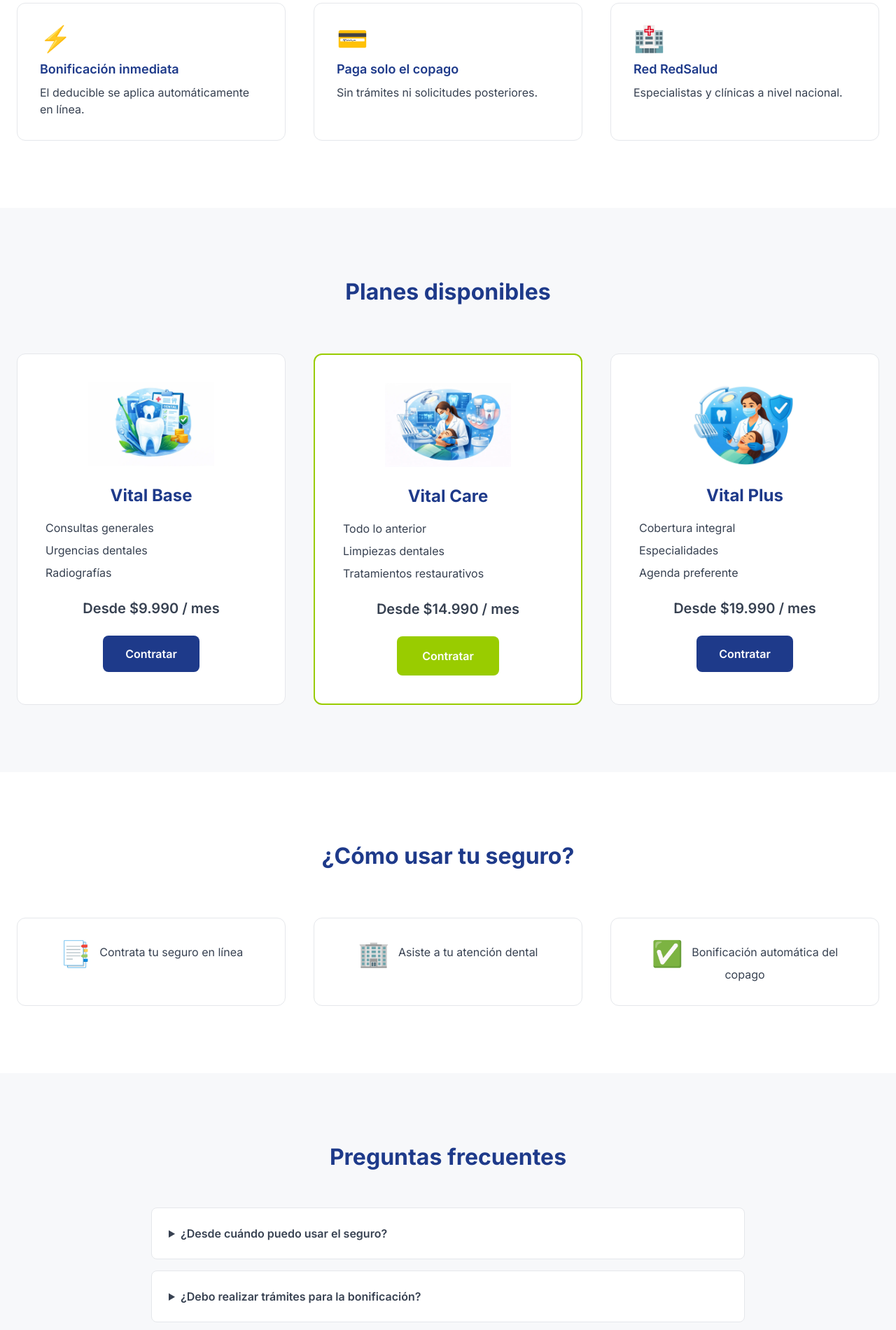
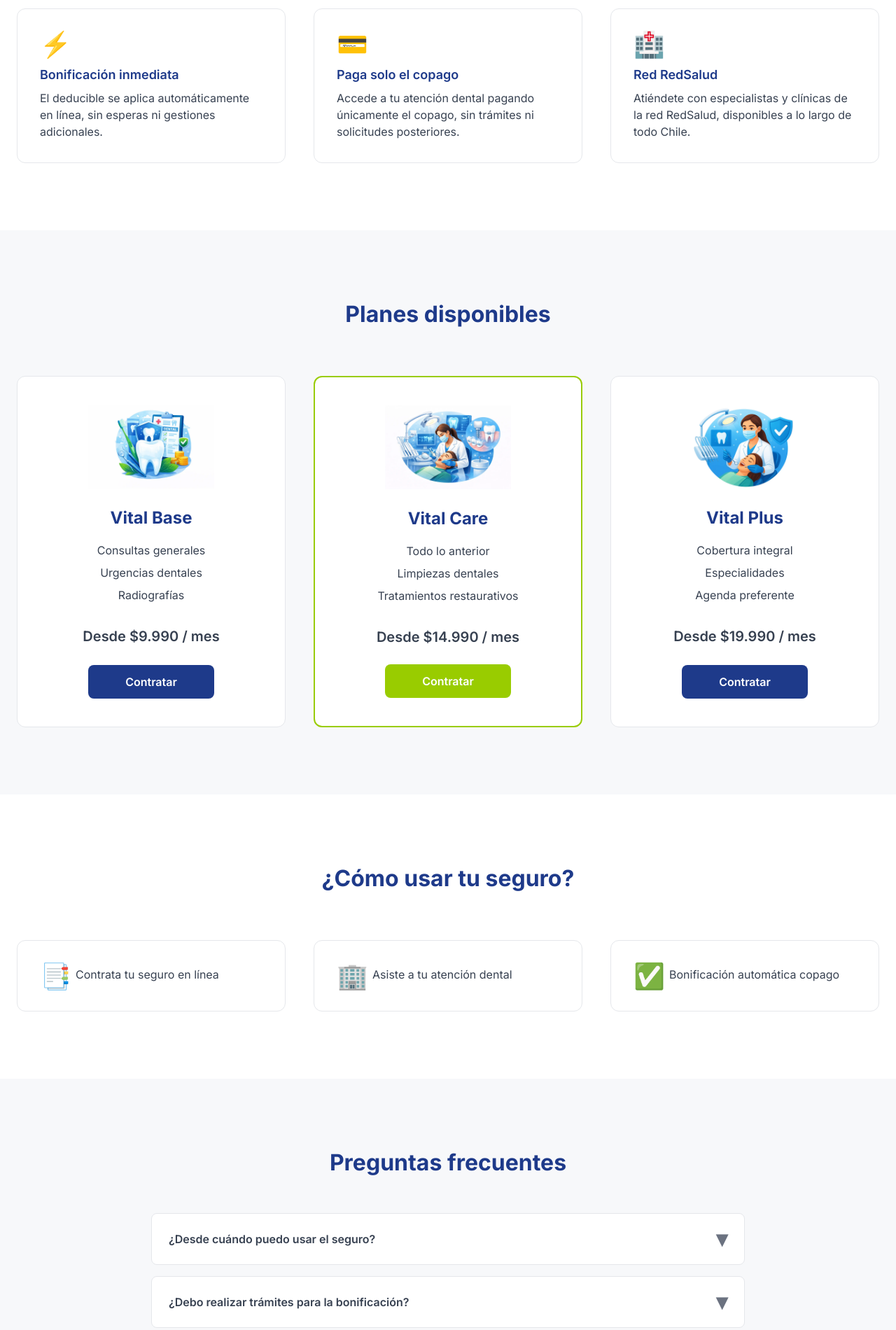
Before and after one commit to wladimeer/redsalud-landing, a plain HTML site: page index.html in a window 1280 px wide. Shown: the part 780-2680 px from the top of the page at 70% size. Drawn offline with nearby package versions, Linux system fonts and the light colour scheme.

Commit message:
feat(ui): improve responsive layout, cards alignment and FAQ animations

```diff
--- a/css/styles.css
+++ b/css/styles.css
@@ -6,13 +6,26 @@
 }
 
 /* BUTTONS */
+.btn-primary,
+.btn-secondary,
+.btn-outline {
+  display: inline-flex;
+  align-items: center;
+  justify-content: center;
+  line-height: 1;
+  min-height: 48px;
+  transform: translate3d(0, 0, 0);
+  will-change: transform;
+  transition: background-color 0.25s ease, color 0.25s ease, box-shadow 0.25s ease,
+    transform 0.25s ease;
+}
+
 .btn-primary {
   background-color: #99cc00;
   color: #ffffff;
   padding: 1rem 2.25rem;
   border-radius: 0.5rem;
   font-weight: 600;
-  transition: all 0.3s ease;
 }
 
 .btn-primary:hover {
@@ -21,7 +34,7 @@
   box-shadow: 0 5px 25px rgba(153, 204, 0, 0.35);
 }
 
-.btn-primary:focus {
+.btn-primary:focus-visible {
   outline: none;
   box-shadow: 0 0 0 3px rgba(153, 204, 0, 0.4);
 }
@@ -32,7 +45,6 @@
   padding: 0.9rem 2rem;
   border-radius: 0.5rem;
   font-weight: 600;
-  transition: all 0.3s ease;
 }
 
 .btn-secondary:hover {
@@ -48,7 +60,6 @@
   border: 1px solid #1e3a8a;
   border-radius: 0.5rem;
   font-weight: 600;
-  transition: all 0.3s ease;
 }
 
 .btn-outline:hover {
@@ -87,6 +98,12 @@
   margin: 0 auto 1.5rem;
 }
 
+/* BENEFITS */
+.benefit-icon {
+  margin-bottom: 0.75rem;
+  justify-content: center;
+}
+
 /* PLANS */
 .plan-card {
   background-color: #ffffff;
@@ -121,7 +138,7 @@
 }
 
 .plan-list {
-  text-align: left;
+  text-align: center;
   margin-bottom: 1.5rem;
 }
 
@@ -135,6 +152,12 @@
   margin-bottom: 1.5rem;
 }
 
+.plan-card button {
+  max-width: 180px;
+  width: 100%;
+  align-self: center;
+}
+
 /* ICONS */
 .small-icon {
   font-size: 2.25rem;
@@ -145,14 +168,14 @@
   vertical-align: middle;
 }
 
-.benefit-icon {
-  margin-bottom: 0.75rem;
-  justify-content: center;
+/* STEPS */
+.step-icon {
+  margin-right: 0.1rem;
+  vertical-align: middle;
 }
 
-.step-icon {
-  margin-right: 0.5rem;
-  vertical-align: middle;
+.step-text {
+  text-align: left;
 }
 
 /* FAQ */
@@ -163,12 +186,49 @@
   border: 1px solid #e5e7eb;
 }
 
+/* Summary */
 .faq summary {
   font-weight: 600;
   cursor: pointer;
+  list-style: none;
+  position: relative;
+  padding-right: 1.5rem;
 }
 
+.faq summary::-webkit-details-marker {
+  display: none;
+}
+
+/* Arrow */
+.faq summary::after {
+  content: '▾';
+  position: absolute;
+  right: 0;
+  top: 50%;
+  font-size: 2rem;
+  color: #6b7280;
+  transform: translateY(-50%);
+  transition: transform 0.25s ease;
+}
+
+.faq[open] summary::after {
+  transform: translateY(-50%) rotate(180deg);
+}
+
+/* Animated content */
 .faq p {
   margin-top: 1rem;
   color: #4b5563;
+  overflow: hidden;
+  max-height: 0;
+  opacity: 0;
+  transform: translateY(-4px);
+  transition: max-height 0.35s ease, opacity 0.25s ease, transform 0.25s ease;
 }
+
+/* Open state */
+.faq[open] p {
+  max-height: 200px;
+  opacity: 1;
+  transform: translateY(0);
+}
--- a/index.html
+++ b/index.html
@@ -4,6 +4,7 @@
     <meta charset="UTF-8" />
     <meta name="viewport" content="width=device-width, initial-scale=1" />
     <title>Seguro Dental RedSalud</title>
+    <link rel="icon" type="image/x-icon" href="assets/images/favicon.ico" />
 
     <link rel="preconnect" href="https://fonts.googleapis.com" />
     <link rel="preconnect" href="https://fonts.gstatic.com" crossorigin />
@@ -49,7 +50,7 @@
     </header>
 
     <section class="bg-muted">
-      <div class="max-w-7xl mx-auto px-6 py-20 grid md:grid-cols-2 gap-14 items-center">
+      <div class="max-w-7xl mx-auto px-6 py-20 grid lg:grid-cols-2 gap-14 items-center">
         <div>
           <h1 class="text-4xl md:text-5xl font-bold text-secondary leading-tight mb-6">
             Seguro Dental con bonificación 100% en línea
@@ -69,7 +70,7 @@
         <img
           src="assets/images/hero-dental.webp"
           alt="Seguro Dental"
-          class="w-full max-w-lg mx-auto rounded-lg shadow-lg"
+          class="w-full lg:max-w-lg mx-auto rounded-lg shadow-lg"
           loading="lazy"
           decoding="async"
         />
@@ -84,19 +85,27 @@
           <div class="card">
             <span class="small-icon benefit-icon">⚡</span>
             <h3 class="card-title">Bonificación inmediata</h3>
-            <p>El deducible se aplica automáticamente en línea.</p>
+            <p>
+              El deducible se aplica automáticamente en línea, sin esperas ni gestiones adicionales.
+            </p>
           </div>
 
           <div class="card">
             <span class="small-icon benefit-icon">💳</span>
             <h3 class="card-title">Paga solo el copago</h3>
-            <p>Sin trámites ni solicitudes posteriores.</p>
+            <p>
+              Accede a tu atención dental pagando únicamente el copago, sin trámites ni solicitudes
+              posteriores.
+            </p>
           </div>
 
           <div class="card">
             <span class="small-icon benefit-icon">🏥</span>
             <h3 class="card-title">Red RedSalud</h3>
-            <p>Especialistas y clínicas a nivel nacional.</p>
+            <p>
+              Atiéndete con especialistas y clínicas de la red RedSalud, disponibles a lo largo de
+              todo Chile.
+            </p>
           </div>
         </div>
       </div>
@@ -107,7 +116,7 @@
         <h2 class="section-title text-center">Planes disponibles</h2>
 
         <div class="grid md:grid-cols-3 gap-10 mt-16">
-          <div class="plan-card">
+          <div class="plan-card flex flex-col">
             <img src="assets/images/plan-base.webp" class="plan-image" loading="lazy" />
             <h3 class="plan-title">Vital Base</h3>
             <ul class="plan-list">
@@ -116,10 +125,10 @@
               <li>Radiografías</li>
             </ul>
             <p class="plan-price">Desde $9.990 / mes</p>
-            <button class="btn-secondary">Contratar</button>
+            <button class="btn-secondary mt-auto mt-6">Contratar</button>
           </div>
 
-          <div class="plan-card featured">
+          <div class="plan-card featured flex flex-col">
             <img src="assets/images/plan-care.webp" class="plan-image" loading="lazy" />
             <h3 class="plan-title">Vital Care</h3>
             <ul class="plan-list">
@@ -128,10 +137,10 @@
               <li>Tratamientos restaurativos</li>
             </ul>
             <p class="plan-price">Desde $14.990 / mes</p>
-            <button class="btn-primary">Contratar</button>
+            <button class="btn-primary mt-auto">Contratar</button>
           </div>
 
-          <div class="plan-card">
+          <div class="plan-card flex flex-col">
             <img src="assets/images/plan-plus.webp" class="plan-image" loading="lazy" />
             <h3 class="plan-title">Vital Plus</h3>
             <ul class="plan-list">
@@ -140,7 +149,7 @@
               <li>Agenda preferente</li>
             </ul>
             <p class="plan-price">Desde $19.990 / mes</p>
-            <button class="btn-secondary">Contratar</button>
+            <button class="btn-secondary mt-auto mt-6">Contratar</button>
           </div>
         </div>
       </div>
@@ -151,24 +160,24 @@
         <h2 class="section-title">¿Cómo usar tu seguro?</h2>
 
         <div class="grid md:grid-cols-3 gap-10 mt-16">
-          <div class="card">
+          <div class="card step-text">
             <p>
               <span class="small-icon step-icon">📑</span>
               Contrata tu seguro en línea
             </p>
           </div>
 
-          <div class="card">
+          <div class="card step-text">
             <p>
               <span class="small-icon step-icon">🏢</span>
               Asiste a tu atención dental
             </p>
           </div>
 
-          <div class="card">
+          <div class="card step-text">
             <p>
               <span class="small-icon step-icon">✅</span>
-              Bonificación automática del copago
+              Bonificación automática copago
             </p>
           </div>
         </div>
@@ -220,9 +229,23 @@
       </div>
     </section>
 
-    <footer class="bg-secondary text-white py-10 text-center">
-      <p>📞 600 123 4567 · ✉️ contacto@redsalud.cl</p>
-      <p class="text-sm opacity-80 mt-2">© 2025 RedSalud</p>
+    <footer class="bg-secondary text-white py-12">
+      <div
+        class="max-w-7xl mx-auto px-6 flex flex-col md:flex-row items-center md:justify-between gap-8"
+      >
+        <div class="text-center md:text-left text-sm">
+          <p class="font-medium">Contacto</p>
+          <p class="opacity-80 mt-1">600 123 4567 · contacto@redsalud.cl</p>
+        </div>
+
+        <img
+          src="assets/images/redsalud-white-logo.svg"
+          alt="RedSalud"
+          class="h-10 opacity-90"
+          loading="lazy"
+          decoding="async"
+        />
+      </div>
     </footer>
   </body>
 </html>
```
Also changed, not shown: assets/images/favicon.ico (added), assets/images/redsalud-white-logo.svg (added).
